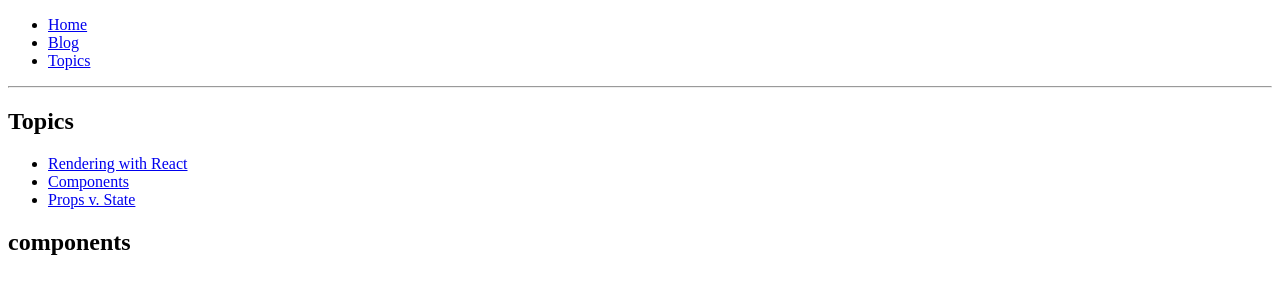
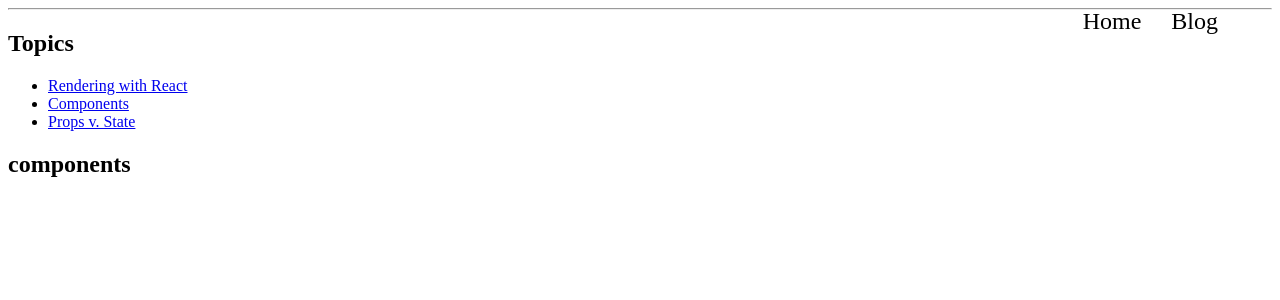
Before and after one commit to Hysumi/react-blog, a React (Create React App) app: page /topics/components in a window 1280 px wide. Shown: the top 300 px of the page. Built offline with nearby package versions, Linux system fonts and the light colour scheme.

Commit message:
Navegação com o Header e começando o style do header

```diff
--- a/src/App.js
+++ b/src/App.js
@@ -4,6 +4,9 @@ import {
     Link,
     BrowserRouter as Router
 } from "react-router-dom";
+
+// Components
+import NavigationBar from "./components/NavigationBar/NavigationBar";
 
 // Containers
 import Home from "./containers/Home/Home";
@@ -32,20 +35,17 @@ const Topics = ({ match }) => (
 class App extends Component {
     render () {
         return (
+            <div>
                 <Router>
                     <div>
-                    <ul>
-                        <li><Link to="/">Home</Link></li>
-                        <li><Link to="/about">Blog</Link></li>
-                        <li><Link to="topics">Topics</Link></li>
-                    </ul>
-
+                        <NavigationBar/>
                         <hr />
                         <Route exact path="/" component={Home} />
-                    <Route path="/about" component={Blog} />
+                        <Route path="/blog" component={Blog} />
                         <Route path="/topics" component={Topics} />
                     </div>
                 </Router>
+            </div>
         );
     }
 }
--- /dev/null
+++ b/src/components/NavigationBar/NavigationBar.js
@@ -0,0 +1,19 @@
+import React, { Component } from "react";
+import { NavigationContainer, NavItem } from "./NavigationBar.style";
+
+class NavigationBar extends Component {
+    render () {
+        return (
+            <NavigationContainer>
+                <NavItem to="/">
+                    Home
+                </NavItem>
+                <NavItem to="/blog">
+                    Blog
+                </NavItem>
+            </NavigationContainer>
+        );
+    }
+}
+
+export default NavigationBar;
--- /dev/null
+++ b/src/components/NavigationBar/NavigationBar.style.js
@@ -0,0 +1,33 @@
+import styled from "styled-components";
+import { Flex, Div } from "../../theme/grid";
+import { Link } from "react-router-dom";
+
+export const NavigationContainer = styled(Flex)`
+    position: fixed;
+    right: 2em;
+    top: 0.5em;
+`;
+
+export const NavItem = styled(Link)`
+    margin-right: 30px;
+    font-size: 1.5em;
+    cursor: pointer;
+    position: relative;
+    text-decoration: none;
+    color: black;
+
+    &:hover{
+        color: yellow;
+        &:after {
+            content: "";
+            position: absolute;
+            left: 0;
+            top: 0;
+            width: 100%;
+            height: 100%;
+            background-color: red;
+            z-index: -1;
+            transform: scale(1.2, 0.1) translate(0, 7em);
+        }
+    }
+`;
--- /dev/null
+++ b/src/theme/grid.js
@@ -0,0 +1,40 @@
+import styled, {css} from "styled-components";
+import media from "./media";
+
+export const Div = styled.div`
+     ${({ marginBottom }) => marginBottom && css`
+        margin-bottom: ${marginBottom};
+    `}
+`;
+
+export const Container = styled(Div)`
+    padding-left: 120px;
+    padding-right: 120px;
+    padding-top: 30px;
+    ${media.phone`
+        padding-left: 30px;
+        padding-right: 30px;
+        padding-top: 15px;
+    `}
+`;
+
+
+export const Relative = styled(Div)`
+    position: relative;
+`;
+
+export const Flex = styled(Div)`
+    display: flex;
+
+    ${({ column }) => column && css`
+        flex-direction: column;
+    `}
+
+    ${({ justify }) => justify && css`
+        justify-content: ${justify};
+    `}
+
+    ${({ align }) => align && css`
+        align-content: ${align};
+    `}
+`;
--- /dev/null
+++ b/src/theme/media.js
@@ -0,0 +1,23 @@
+import { css } from "styled-components";
+
+const sizes = {
+    phone: 376,
+    tablet: 768,
+    desktop: 992,
+    giant: 1170
+};
+
+const media = Object.keys(sizes).reduce((finalMedia, size) => {
+    return {
+        ...finalMedia,
+        [size]: function (...args) {
+            return css`
+                @media(max-width: ${sizes[size]}px) {
+                    ${css(...args)}
+                }
+            `;
+        }
+    };
+}, {});
+
+export default media;
```
Lines whose indentation alone changed are shown as unchanged.
